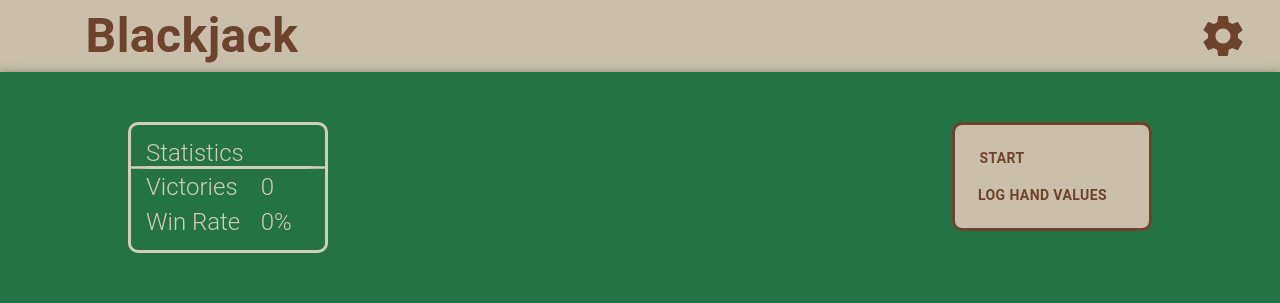
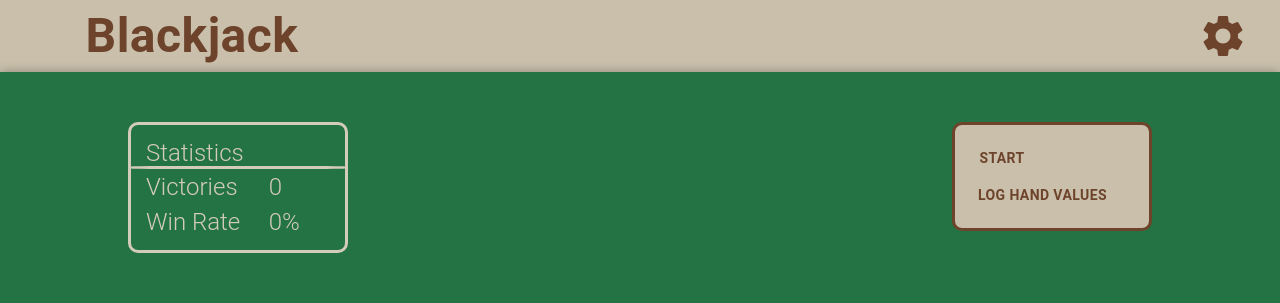
Before and after one commit to EthanNguyen-Tu/Blackjack, a React (Create React App) app: page / in a window 1280 px wide. Shown: the top 303 px of the page. Built offline with nearby package versions, Linux system fonts and the light colour scheme.

Commit message:
style(StatisticsMenu): Adjusted width for 100% win rate

```diff
--- a/src/shared/components/StatisticsMenu/StatisticsMenu.tsx
+++ b/src/shared/components/StatisticsMenu/StatisticsMenu.tsx
@@ -16,13 +16,13 @@ function StatisticsMenu(props: StatisticsMenuProps) {
     return (
         <Grid
             container
-            spacing={1}
+            rowGap={1}
             sx={{
                 padding: "15px",
                 borderRadius: "10px",
                 borderStyle: "solid",
                 borderColor: "primary.light",
-                width: "200px",
+                width: "220px",
                 opacity: Number(visible),
                 ...sx,
             }}
```
